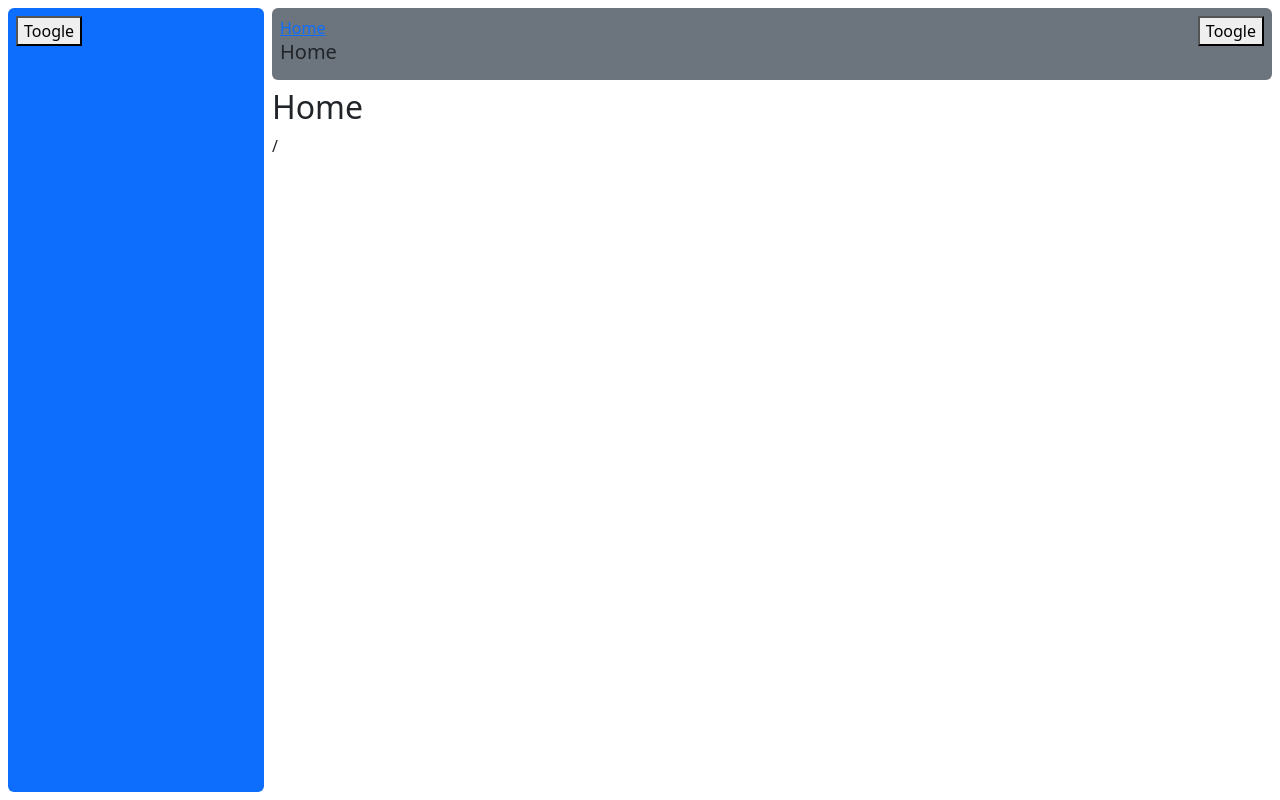
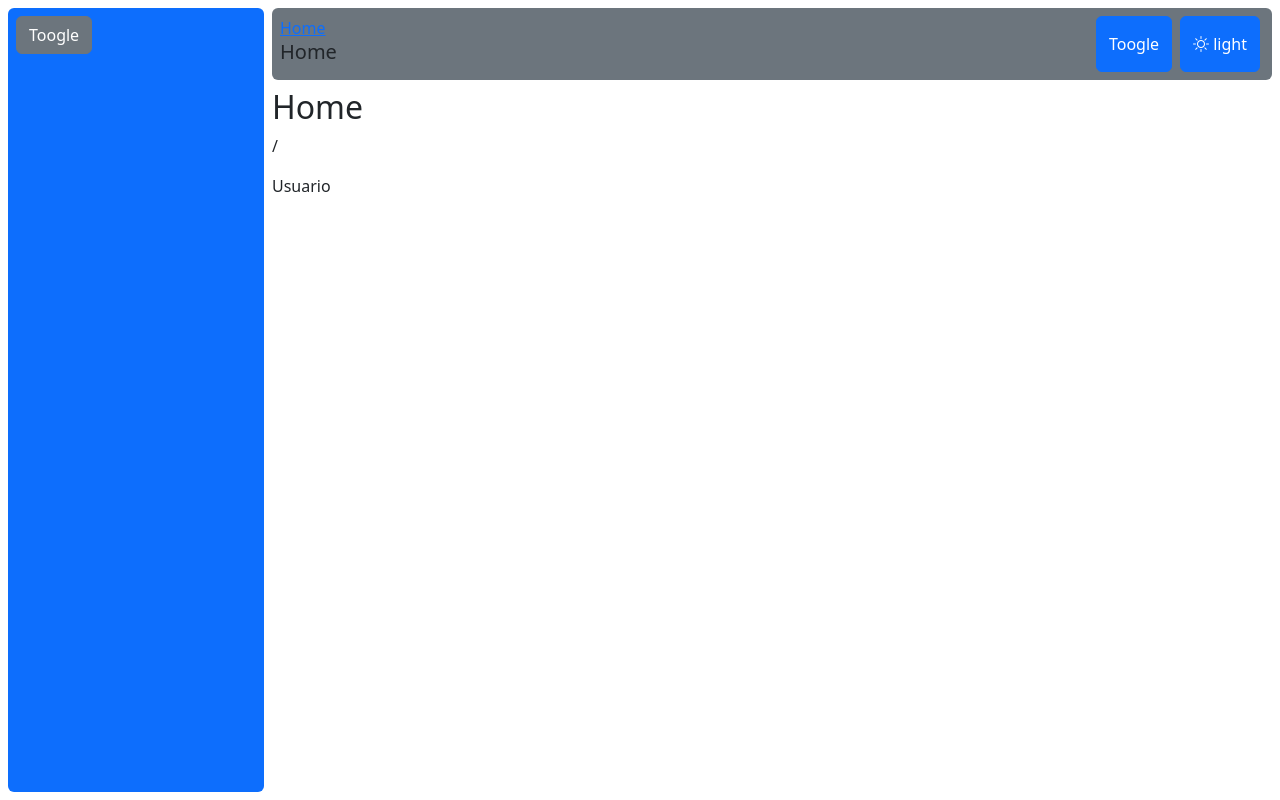
Before and after one commit to Chachacharli/vue-template-2024, a Vue app: page / in a window 1280 px wide. Built offline with nearby package versions, Linux system fonts and the light colour scheme.

Commit message:
useTheme hook

```diff
--- a/package.json
+++ b/package.json
@@ -19,6 +19,7 @@
   "dependencies": {
     "@popperjs/core": "^2.11.8",
     "bootstrap": "^5.3.3",
+    "bootstrap-icons": "^1.11.3",
     "pinia": "^2.1.7",
     "vue": "^3.4.21",
     "vue-i18n": "^9.13.1",
--- a/src/components/sidenav/SideNav.vue
+++ b/src/components/sidenav/SideNav.vue
@@ -1,6 +1,6 @@
 <template>
   <section class="sidenav bg-primary rounded" :class="toggleSidenav" name="sidenav">
-    <button @click="togglebutton">Toogle</button>
+    <button class="btn btn-secondary" @click="togglebutton">Toogle</button>
   </section>
 </template>
 
--- /dev/null
+++ b/src/hooks/useTheme.ts
@@ -0,0 +1,30 @@
+// theme.ts
+import { ref, watch } from 'vue'
+
+const THEME_KEY = 'theme'
+const DEFAULT_THEME = 'light'
+
+export default function useTheme() {
+  const theme = ref<string>(localStorage.getItem(THEME_KEY) || DEFAULT_THEME)
+
+  watch(theme, (newVal) => {
+    localStorage.setItem(THEME_KEY, newVal)
+    applyTheme(newVal)
+  })
+
+  function toggleTheme() {
+    theme.value = theme.value === 'light' ? 'dark' : 'light'
+  }
+
+  function applyTheme(theme: string) {
+    document.documentElement.setAttribute('data-bs-theme', theme)
+  }
+
+  // Aplica el tema al cargar la aplicación
+  applyTheme(theme.value)
+
+  return {
+    theme,
+    toggleTheme
+  }
+}
--- a/src/main.ts
+++ b/src/main.ts
@@ -6,6 +6,7 @@ import { createPinia } from 'pinia'
 // Boostrap configuratión
 import 'bootstrap/dist/css/bootstrap.css'
 import 'bootstrap/dist/js/bootstrap.js'
+import 'bootstrap-icons/font/bootstrap-icons.css'
 
 //custom scss/css
 import '@/assets/css/main.css'
--- a/src/views/HomeView.vue
+++ b/src/views/HomeView.vue
@@ -2,6 +2,7 @@
   <div>
     <h2>Home</h2>
     <p>{{ route.fullPath }}</p>
+    <span>{{ $t('user') }}</span>
   </div>
 </template>
 
--- a/src/views/layouts/LayoutMain.vue
+++ b/src/views/layouts/LayoutMain.vue
@@ -10,8 +10,14 @@
           <div name="currency-page"><h5>Home</h5></div>
         </div>
         <!-- user-info -->
-        <div class="flex">
-          <button @click="togglebutton">Toogle</button>
+        <div class="d-flex">
+          <button class="btn btn-primary mx-1" @click="togglebutton">Toogle</button>
+          <button class="btn btn-primary mx-1" @click="toggleTheme">
+            <span>
+              <i :class="theme === 'dark' ? 'bi bi-moon-fill' : 'bi bi-brightness-high'"></i>
+              {{ theme }}
+            </span>
+          </button>
         </div>
       </nav>
       <section class="p-2">
@@ -27,6 +33,10 @@ import BreadCrumb from '@/components/breadcrumb/BreadCrumb.vue'
 
 import { useAppStore } from '@/stores/app'
 import { ref, computed } from 'vue'
+
+import useTheme from '@/hooks/useTheme'
+
+const { theme, toggleTheme } = useTheme()
 const store = useAppStore()
 
 const isToggle = ref<boolean>(store.isToggle)
```
Also changed, not shown: 1 other file (tests, documents, lock files or other folders).
